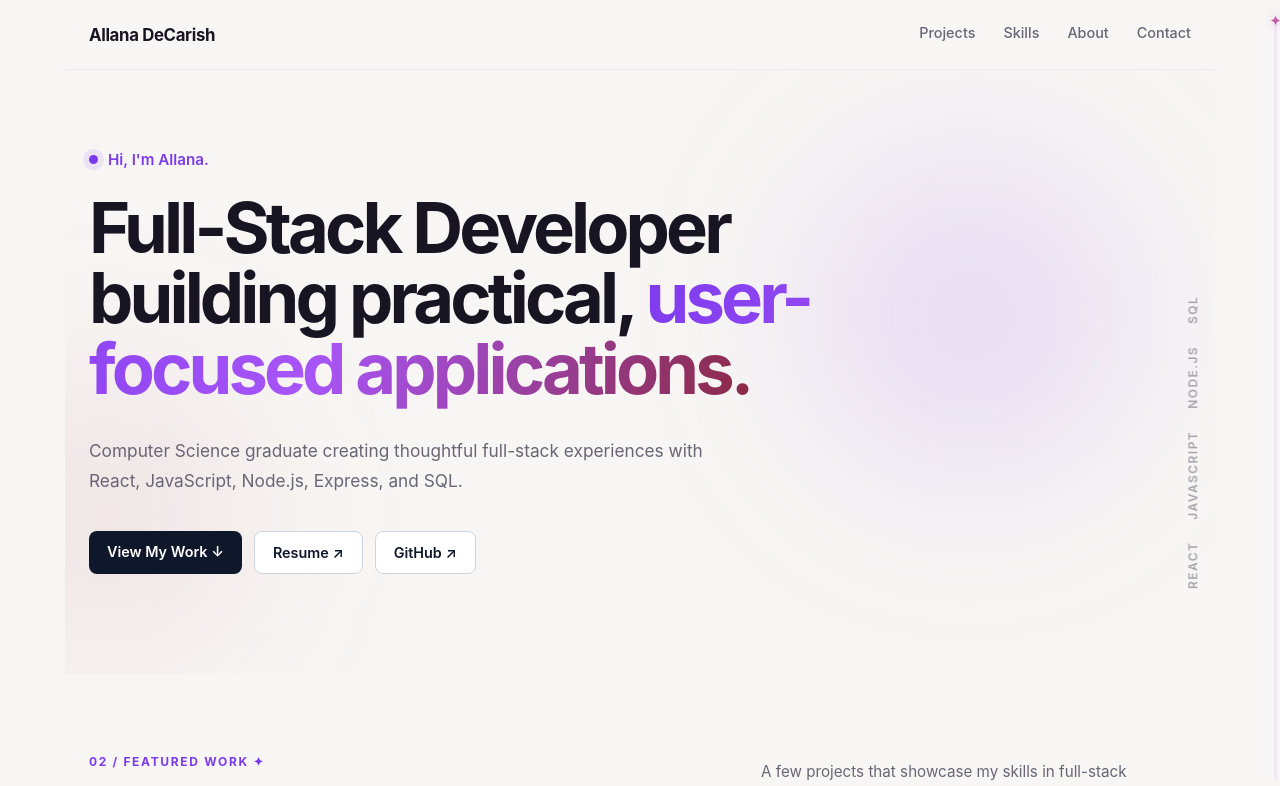
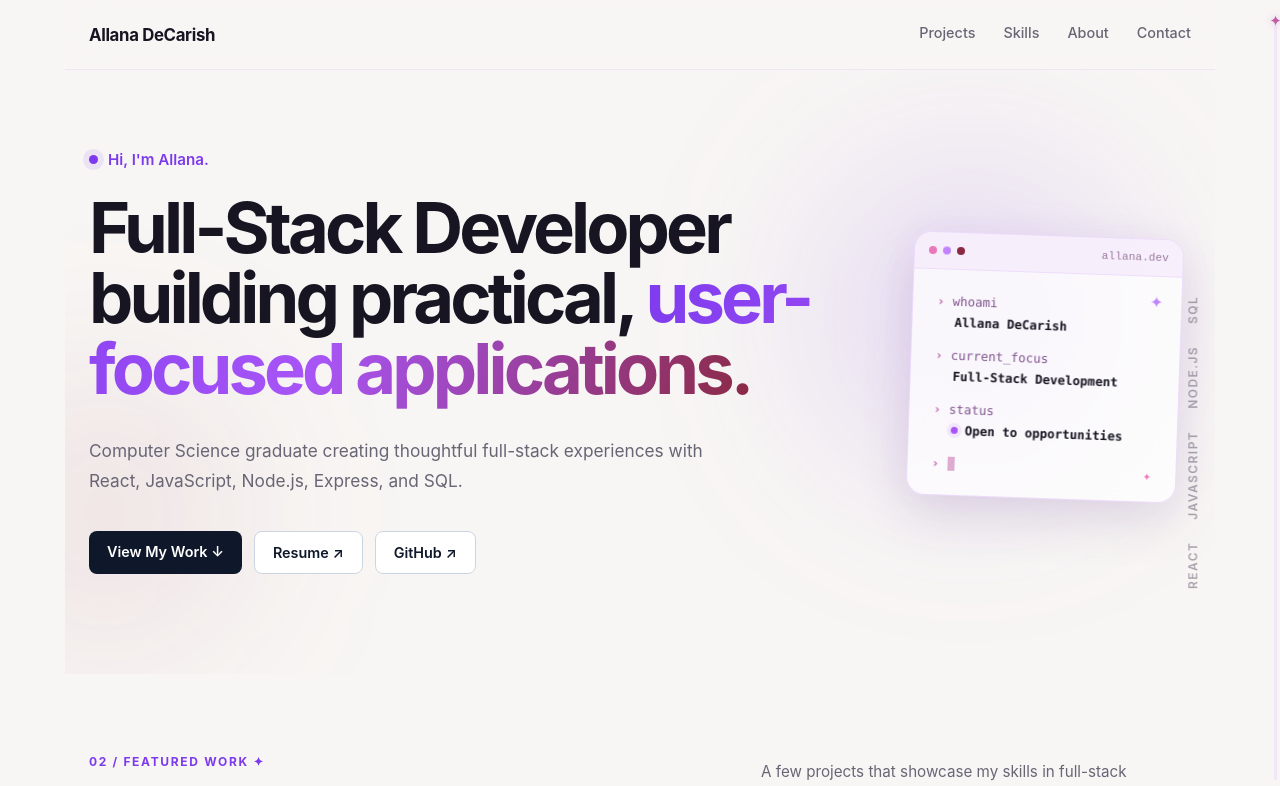
Before and after one commit to LanaSimone/Portfolio, a React (Vite) app: page / in a window 1280 px wide. Shown: the top 786 px of the page. Built offline with nearby package versions, Linux system fonts and the light colour scheme.

Commit message:
Improve responsive portfolio layout for mobile and tablet

```diff
--- a/src/App.css
+++ b/src/App.css
@@ -142,7 +142,8 @@ a {
 .hero-content {
   position: relative;
   z-index: 2;
-  max-width: 850px;
+  width: calc(100% - 340px);
+  max-width: 820px;
 }
 
 .hero-eyebrow {
@@ -164,7 +165,7 @@ a {
 }
 
 .hero h1 {
-  max-width: 900px;
+  max-width: 820px;
   margin: 0;
   color: var(--text);
   font-size: clamp(3.5rem, 5.5vw, 5.4rem);
@@ -844,7 +845,6 @@ a {
   position: relative;
   overflow: hidden;
   padding: 80px 70px;
-
   background:
     radial-gradient(
       circle at 85% 20%,
@@ -1069,9 +1069,248 @@ body::-webkit-scrollbar {
   display: none;
 }
 
+/* DEVELOPER CARD */
+
+.developer-card {
+  position: absolute;
+  top: 165px;
+  right: 35px;
+  z-index: 3;
+  width: 270px;
+  overflow: hidden;
+  background: rgba(255, 255, 255, 0.72);
+  border: 1px solid rgba(168, 85, 247, 0.18);
+  border-radius: 18px;
+
+  box-shadow:
+    0 20px 50px rgba(75, 45, 100, 0.12),
+    0 0 40px rgba(192, 132, 252, 0.08);
+
+  backdrop-filter: blur(18px);
+  -webkit-backdrop-filter: blur(18px);
+
+  transform: rotate(2deg);
+
+  transition:
+    transform 0.35s ease,
+    box-shadow 0.35s ease;
+}
+
+.developer-card:hover {
+  transform: rotate(0deg) translateY(-5px);
+
+  box-shadow:
+    0 25px 60px rgba(75, 45, 100, 0.16),
+    0 0 45px rgba(192, 132, 252, 0.14);
+}
+
+/* Top browser bar */
+
+.developer-card-bar {
+  display: flex;
+  align-items: center;
+  gap: 6px;
+
+  padding: 12px 14px;
+
+  background: rgba(245, 235, 250, 0.8);
+  border-bottom: 1px solid rgba(168, 85, 247, 0.1);
+}
+
+.developer-card-bar > span {
+  width: 8px;
+  height: 8px;
+  border-radius: 50%;
+}
+
+.developer-card-bar > span:nth-child(1) {
+  background: #e879b9;
+}
+
+.developer-card-bar > span:nth-child(2) {
+  background: #c084fc;
+}
+
+.developer-card-bar > span:nth-child(3) {
+  background: #8b2942;
+}
+
+.developer-card-bar p {
+  margin: 0 0 0 auto;
+
+  color: #9b7aa1;
+  font-family: monospace;
+  font-size: 0.7rem;
+}
+
+/* Terminal content */
+
+.developer-card-content {
+  padding: 24px;
+
+  font-family: "SFMono-Regular", Consolas, "Liberation Mono", monospace;
+  font-size: 0.78rem;
+}
+
+.developer-line {
+  display: flex;
+  align-items: center;
+  gap: 8px;
+}
+
+.developer-prompt {
+  color: #c15ca5;
+  font-weight: 700;
+}
+
+.developer-command {
+  color: #80528d;
+}
+
+.developer-answer {
+  margin: 6px 0 18px 18px;
+  color: var(--text);
+  font-weight: 600;
+}
+
+.developer-status {
+  display: flex;
+  align-items: center;
+  gap: 7px;
+
+  margin: 6px 0 18px 18px;
+
+  color: var(--text);
+  font-weight: 600;
+}
+
+.developer-status-dot {
+  width: 7px;
+  height: 7px;
+
+  background: #a855f7;
+  border-radius: 50%;
+
+  box-shadow: 0 0 0 4px rgba(168, 85, 247, 0.1);
+
+  animation: status-pulse 2s ease-in-out infinite;
+}
+
+@keyframes status-pulse {
+  0%,
+  100% {
+    opacity: 1;
+  }
+
+  50% {
+    opacity: 0.45;
+  }
+}
+
+/* Blinking terminal cursor */
+
+.developer-cursor-line {
+  margin-top: 4px;
+}
+
+.developer-cursor {
+  width: 7px;
+  height: 14px;
+
+  background: #c15ca5;
+
+  animation: cursor-blink 1s steps(2, start) infinite;
+}
+
+@keyframes cursor-blink {
+  50% {
+    opacity: 0;
+  }
+}
+
+/* Decorative sparkles */
+
+.developer-sparkle {
+  position: absolute;
+  color: #c084fc;
+  pointer-events: none;
+}
+
+.developer-sparkle-one {
+  top: 52px;
+  right: 18px;
+  font-size: 1rem;
+}
+
+.developer-sparkle-two {
+  right: 24px;
+  bottom: 18px;
+
+  color: #e879b9;
+  font-size: 0.65rem;
+}
+
+/* TABLET HERO */
+
+@media (min-width: 901px) and (max-width: 1100px) {
+  .hero {
+    display: grid;
+    grid-template-columns: minmax(0, 1fr) 290px;
+    column-gap: 24px;
+    align-items: end;
+  }
+
+  .hero-content {
+    display: contents;
+  }
+
+  .hero-eyebrow,
+  .hero h1 {
+    grid-column: 1 / -1;
+  }
+
+  .hero-eyebrow {
+    margin-bottom: 24px;
+  }
+
+  .hero h1 {
+    max-width: 100%;
+    font-size: clamp(2.8rem, 5vw, 3.8rem);
+    margin-bottom: 12px;
+  }
+
+  .hero-description,
+  .hero-buttons {
+    grid-column: 1;
+  }
+
+  .hero-description {
+    margin-top: 0;
+  }
+
+  .hero-buttons {
+    margin-top: 24px;
+  }
+
+  .hero-tech {
+    display: none;
+  }
+
+  .developer-card {
+    position: relative;
+    grid-column: 2;
+    grid-row: 3 / 5;
+    align-self: center;
+    top: auto;
+    right: auto;
+    width: 100%;
+    margin: 25px 0 0;
+  }
+}
+
 /* MOBILE */
 
-@media (max-width: 750px) {
+@media (max-width: 900px) {
   /* NAVBAR */
 
   .navbar {
@@ -1098,16 +1337,16 @@ body::-webkit-scrollbar {
   }
 
   .hero h1 {
-    font-size: clamp(2.65rem, 11vw, 3.4rem);
+    font-size: clamp(3.5rem, 4.5vw, 4.8rem);
     line-height: 1.02;
     letter-spacing: -0.055em;
   }
 
   .hero-description {
-  margin-top: 26px;
-  font-size: 0.98rem;
-  line-height: 1.65;
-}
+    margin-top: 26px;
+    font-size: 0.98rem;
+    line-height: 1.65;
+  }
 
   .hero-buttons {
     display: flex;
@@ -1285,4 +1524,148 @@ body::-webkit-scrollbar {
   .reveal-right.reveal-visible {
     transform: translate(0, 0);
   }
+
+  .developer-card {
+    display: none;
+  }
 }
+
+@media (min-width: 751px) and (max-width: 900px) {
+  .hero {
+    padding: 70px 24px;
+    min-height: auto;
+  }
+
+  .hero h1 {
+    font-size: clamp(2.5rem, 5.5vw, 3.5rem);
+    line-height: 1.05;
+  }
+
+  .hero-content {
+    width: 100%;
+    max-width: 100%;
+  }
+
+  .hero-buttons {
+    gap: 10px;
+  }
+
+  .developer-card,
+  .hero-tech {
+    display: none;
+  }
+}
+
+/* TABLET NAVBAR FIX */
+@media (min-width: 601px) and (max-width: 900px) {
+  .navbar {
+    flex-direction: column;
+    align-items: flex-start;
+    gap: 18px;
+    padding: 20px 24px;
+  }
+
+  .nav-links {
+    display: flex;
+    flex-wrap: wrap;
+    justify-content: flex-start;
+    gap: 16px 28px;
+    width: 100%;
+  }
+
+  .nav-links a {
+    white-space: nowrap;
+  }
+}
+
+/* MOBILE HERO FIX */
+
+@media (max-width: 600px) {
+  .hero {
+    display: block;
+    width: 100%;
+    min-height: auto;
+    padding: 65px 24px 75px;
+  }
+
+  .hero-content {
+    display: block;
+    width: 100%;
+    max-width: 100%;
+    min-width: 0;
+  }
+
+  .hero-eyebrow {
+    margin-bottom: 22px;
+  }
+
+  .hero h1 {
+    width: 100%;
+    max-width: 100%;
+    font-size: clamp(2.1rem, 8vw, 2.8rem);
+    line-height: 1.08;
+    letter-spacing: -0.045em;
+  }
+
+  .hero-description {
+    width: 100%;
+    max-width: 100%;
+    margin-top: 26px;
+    font-size: 1rem;
+    line-height: 1.7;
+  }
+
+  .hero-buttons {
+    display: flex;
+    flex-wrap: wrap;
+    gap: 10px;
+    margin-top: 28px;
+  }
+
+  .hero-tech,
+  .developer-card {
+    display: none;
+  }
+}
+
+/* MOBILE SKILLS GRID */
+@media (max-width: 600px) {
+  .skills-grid {
+    display: grid;
+    grid-template-columns: repeat(2, minmax(0, 1fr));
+    gap: 14px;
+    align-items: stretch;
+  }
+
+  .skill-reveal {
+    width: 100%;
+    min-width: 0;
+    height: 100%;
+  }
+
+  .skill-card {
+    width: 100%;
+    min-width: 0;
+    height: 100%;
+    padding: 22px 16px;
+    box-sizing: border-box;
+  }
+
+  .skill-card h3 {
+    font-size: 1rem;
+    line-height: 1.35;
+    overflow-wrap: break-word;
+  }
+
+  .skill-tags {
+    display: flex;
+    flex-wrap: wrap;
+    gap: 8px;
+  }
+
+  .skill-tags span {
+    max-width: 100%;
+    overflow-wrap: anywhere;
+    font-size: 0.8rem;
+  }
+}
--- a/src/components/DeveloperCard.jsx
+++ b/src/components/DeveloperCard.jsx
@@ -0,0 +1,49 @@
+function DeveloperCard() {
+  return (
+    <div className="developer-card" aria-hidden="true">
+      <div className="developer-card-bar">
+        <span></span>
+        <span></span>
+        <span></span>
+
+        <p>allana.dev</p>
+      </div>
+
+      <div className="developer-card-content">
+        <div className="developer-line">
+          <span className="developer-prompt">›</span>
+          <span className="developer-command">whoami</span>
+        </div>
+
+        <p className="developer-answer">Allana DeCarish</p>
+
+        <div className="developer-line">
+          <span className="developer-prompt">›</span>
+          <span className="developer-command">current_focus</span>
+        </div>
+
+        <p className="developer-answer">Full-Stack Development</p>
+
+        <div className="developer-line">
+          <span className="developer-prompt">›</span>
+          <span className="developer-command">status</span>
+        </div>
+
+        <p className="developer-status">
+          <span className="developer-status-dot"></span>
+          Open to opportunities
+        </p>
+
+        <div className="developer-line developer-cursor-line">
+          <span className="developer-prompt">›</span>
+          <span className="developer-cursor"></span>
+        </div>
+      </div>
+
+      <span className="developer-sparkle developer-sparkle-one">✦</span>
+      <span className="developer-sparkle developer-sparkle-two">✦</span>
+    </div>
+  );
+}
+
+export default DeveloperCard;
--- a/src/components/Hero.jsx
+++ b/src/components/Hero.jsx
@@ -1,3 +1,5 @@
+import DeveloperCard from "./DeveloperCard";
+
 function Hero() {
   return (
     <section className="hero" id="top">
@@ -45,6 +47,8 @@ function Hero() {
         </div>
       </div>
 
+      <DeveloperCard />
+
       <div className="hero-tech" aria-hidden="true">
         <span>React</span>
         <span>JavaScript</span>
```
